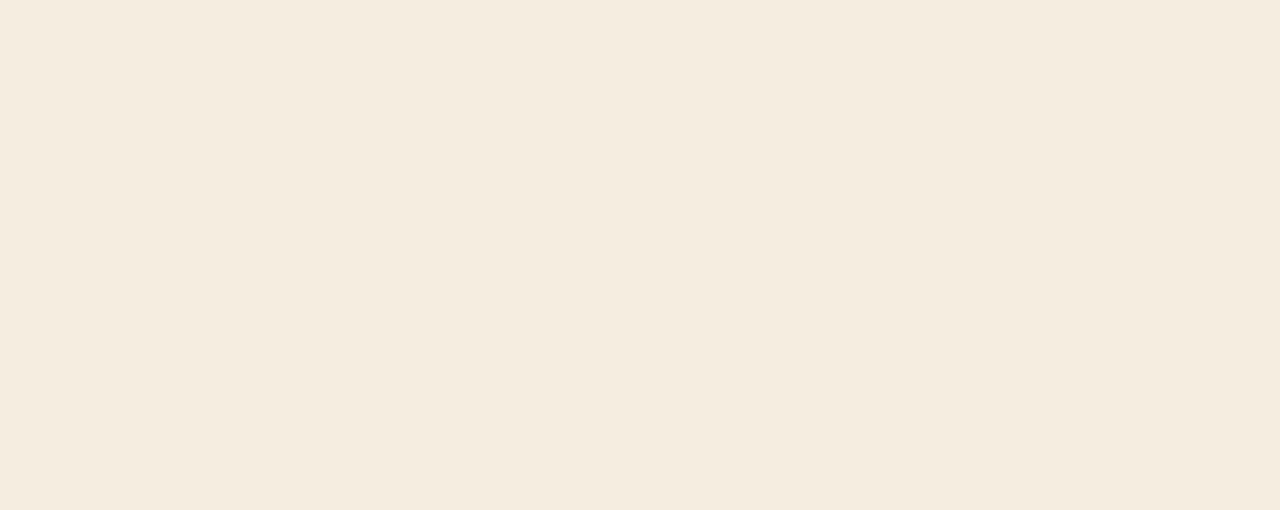
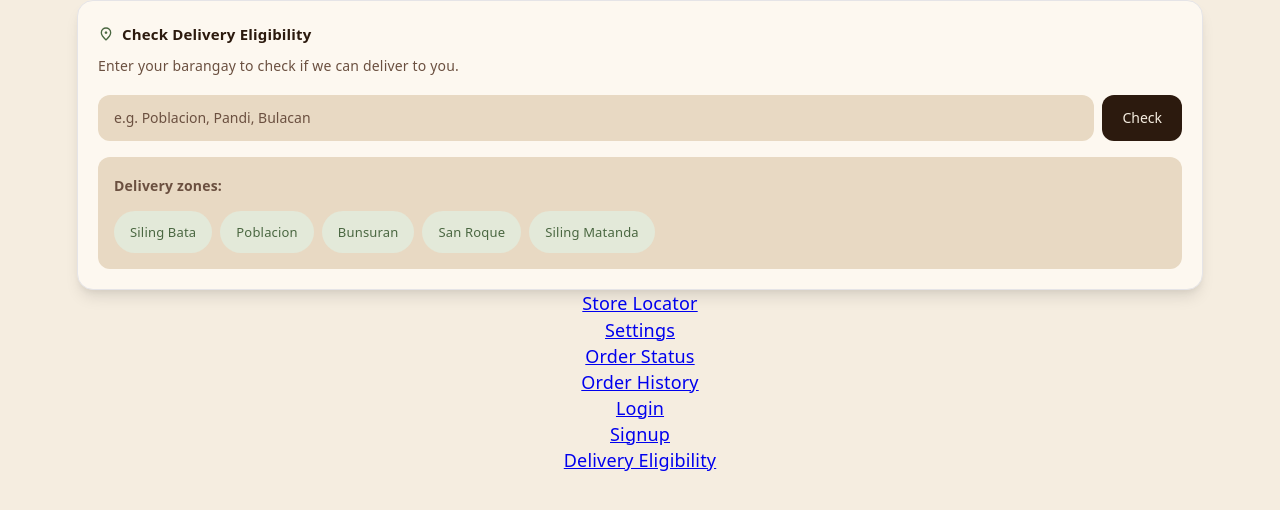
Before and after one commit to shiyyya/kopi-cafe-system, a React (Vite) app: page /delivery-eligibility in a window 1280 px wide. Before the commit this address had no page. Shown: the top 510 px of the page. Built offline with nearby package versions, Linux system fonts and the light colour scheme.

Commit message:
added delivery-eligibility component

```diff
--- a/src/App.jsx
+++ b/src/App.jsx
@@ -18,6 +18,7 @@ function App() {
          <Link to="order-history">Order History</Link><br></br>
            <Link to="login">Login</Link><br></br>
              <Link to="signup">Signup</Link><br></br>
+              <Link to="delivery-eligibility">Delivery Eligibility</Link><br></br>
     </div>
   )
 }
--- /dev/null
+++ b/src/components/blocks/delivery-eligibility/delivery-eligibility.css
@@ -0,0 +1,184 @@
+.eligibilityCard {
+  background: var(--card-bg);
+  border: 1px solid var(--border);
+  border-radius: 16px;
+  padding: 20px;
+  box-shadow: var(--shadow);
+  text-align: left;
+}
+
+.eligibilityTitleRow {
+  display: flex;
+  align-items: center;
+  gap: 8px;
+  margin-bottom: 6px;
+}
+
+.eligibilityTitleRow .titleIcon {
+  width: 16px;
+  height: 16px;
+}
+
+.eligibilityTitleRow h3 {
+  font-family: var(--heading);
+  color: var(--accent);
+  font-size: 15px;
+  font-weight: 600;
+  margin: 0;
+}
+
+.eligibilitySubtext {
+  color: var(--text);
+  font-size: 14px;
+  margin: 0 0 16px;
+}
+
+.eligibilityForm {
+  display: flex;
+  gap: 8px;
+}
+
+.eligibilityInput {
+  flex: 1;
+  min-width: 0;
+  background: var(--input-bg);
+  border: 1px solid var(--text-1);
+  color: var(--text-3);
+  font: inherit;
+  font-size: 14px;
+  border-radius: 12px;
+  padding: 10px 16px;
+  outline: none;
+}
+
+.eligibilityInput::placeholder {
+  color: var(--text);
+}
+
+.eligibilityInput:focus {
+  box-shadow: 0 0 0 2px var(--accent-border);
+}
+
+.eligibilityButton {
+  flex-shrink: 0;
+  background: var(--accent);
+  color: var(--text-h);
+  font: inherit;
+  font-size: 14px;
+  font-weight: 500;
+  border: none;
+  border-radius: 12px;
+  padding: 10px 20px;
+  cursor: pointer;
+  transition: opacity 0.15s ease;
+}
+
+.eligibilityButton:hover {
+  opacity: 0.85;
+}
+
+.eligibilityResult {
+  margin: 12px 0 0;
+  padding: 12px 14px;
+  border-radius: 12px;
+  display: flex;
+  align-items: flex-start;
+  gap: 10px;
+}
+
+.eligibilityResult .resultIcon {
+  width: 18px;
+  height: 18px;
+  flex-shrink: 0;
+  margin-top: 1px;
+}
+
+.eligibilityResult > div {
+  display: flex;
+  flex-direction: column;
+  gap: 2px;
+}
+
+.eligibilityResultTitle {
+  margin: 0;
+  font-size: 13.5px;
+  font-weight: 600;
+}
+
+.eligibilityResultSubtitle {
+  margin: 0;
+  font-size: 12.5px;
+  opacity: 0.85;
+}
+
+.eligibilityResult.eligible {
+  background: var(--success-bg);
+  color:  var(--success);
+}
+
+.eligibilityResult.ineligible {
+  background: var(--error-bg);
+  color: var(--error);
+}
+
+
+@media (max-width: 480px) {
+  .eligibilitySubtext,
+  .eligibilityInput,
+  .eligibilityButton {
+    font-size: 12.5px;
+  }
+
+  .eligibilityTitleRow h3 {
+    font-size: 13.5px;
+  }
+
+  .eligibilityResultTitle {
+    font-size: 10px;
+  }
+
+  .eligibilityResultSubtitle {
+    font-size: 11px;
+  }
+}
+
+.zonesSection {
+  background: var(--input-bg);
+  border-radius: 12px;
+  padding: 16px;
+  margin-top: 16px;
+}
+
+.zonesLabel {
+  font-family: var(--heading);
+  color: var(--text-1);
+  font-size: 14px;
+  font-weight: 600;
+  margin: 0 0 12px;
+}
+
+.zonesList {
+  display: flex;
+  flex-wrap: wrap;
+  gap: 8px;
+}
+
+.zoneTag {
+  background: var(--btn-bg);
+  color: var(--btn-primary);
+  font-size: 13px;
+  font-weight: 500;
+  padding: 8px 16px;
+  border-radius: 999px;
+}
+
+@media (max-width: 480px) {
+  .zonesLabel {
+    font-size: 12.5px;
+  }
+
+  .zoneTag {
+    font-size: 11.5px;
+    padding: 7px 14px;
+  }
+}
--- /dev/null
+++ b/src/components/blocks/delivery-eligibility/delivery-eligibility.jsx
@@ -0,0 +1,82 @@
+import { useState } from 'react';
+import './delivery-eligibility.css';
+import Input from '/src/components/elements/input/input.jsx';
+import Button from '/src/components/elements/button/button.jsx';
+import PinIcon from '/src/assets/icons/location.svg?react';
+import CheckCircleIcon from '/src/assets/icons/check-circle.svg?react';
+import AlertIcon from '/src/assets/icons/alert.svg?react';
+
+const DELIVERY_ZONES = ['Siling Bata', 'Poblacion', 'Bunsuran', 'San Roque', 'Siling Matanda'];
+
+const normalize = (str) =>
+  str
+    .toLowerCase()
+    .trim()
+    .replace(/^(brgy\.?|barangay)\s+/i, '')
+    .replace(/\s+/g, ' ');
+
+export default function DeliveryEligibility() {
+  const [barangay, setBarangay] = useState('');
+  const [result, setResult] = useState(null);
+
+  const handleChange = (e) => {
+    setBarangay(e.target.value);
+    setResult(null);
+  };
+
+  const handleCheck = () => {
+    const query = normalize(barangay);
+    if (!query) return setResult(null);
+
+    const eligible = DELIVERY_ZONES.some((zone) => normalize(zone) === query);
+    setResult(eligible ? 'eligible' : 'ineligible');
+  };
+
+  const ResultIcon = result === 'eligible' ? CheckCircleIcon : AlertIcon;
+
+  return (
+    <div className="eligibilityCard">
+      <div className="eligibilityTitleRow">
+        <PinIcon className="titleIcon" />
+        <h3>Check Delivery Eligibility</h3>
+      </div>
+      <p className="eligibilitySubtext">Enter your barangay to check if we can deliver to you.</p>
+
+      <div className="eligibilityForm">
+        <Input
+          value={barangay}
+          onChange={handleChange}
+          onKeyDown={(e) => e.key === 'Enter' && handleCheck()}
+          placeholder="e.g. Poblacion, Pandi, Bulacan"
+          className="eligibilityInput"
+        />
+        <Button type="button" onClick={handleCheck} className="eligibilityButton">
+          Check
+        </Button>
+      </div>
+
+      {result && (
+        <div className={`eligibilityResult ${result}`}>
+          <ResultIcon className="resultIcon" />
+          <div>
+            <p className="eligibilityResultTitle">
+              {result === 'eligible' ? 'We deliver to your area!' : 'Sorry, not in our delivery zone yet.'}
+            </p>
+            <p className="eligibilityResultSubtitle">
+              {result === 'eligible' ? 'Delivery fee: ₱50.00' : 'Self-pickup is available for everyone!'}
+            </p>
+          </div>
+        </div>
+      )}
+
+      <div className="zonesSection">
+        <p className="zonesLabel">Delivery zones:</p>
+        <div className="zonesList">
+          {DELIVERY_ZONES.map((zone) => (
+            <span key={zone} className="zoneTag">{zone}</span>
+          ))}
+        </div>
+      </div>
+    </div>
+  );
+}
--- a/src/components/elements/input/input.css
+++ b/src/components/elements/input/input.css
@@ -0,0 +1,8 @@
+.input {
+  font-family: inherit;
+}
+
+.input:disabled {
+  opacity: 0.6;
+  cursor: not-allowed;
+}
--- a/src/components/elements/input/input.jsx
+++ b/src/components/elements/input/input.jsx
@@ -1,3 +1,29 @@
+// import './input.css';
+
+// function Input({
+//     type = "text",
+//     name,
+//     value,
+//     onChange,
+//     placeholder,
+//     className = "",
+//     disabled = false,
+// }) {
+//     return (
+//         <input
+//             type={type}
+//             name={name}
+//             value={value}
+//             onChange={onChange}
+//             placeholder={placeholder}
+//             className={className}
+//             disabled={disabled}
+//         />
+//     );
+// }
+
+// export default Input;
+
 import './input.css';
 
 function Input({
@@ -8,6 +34,7 @@ function Input({
     placeholder,
     className = "",
     disabled = false,
+    ...rest
 }) {
     return (
         <input
@@ -16,8 +43,9 @@ function Input({
             value={value}
             onChange={onChange}
             placeholder={placeholder}
-            className={className}
+            className={`input ${className}`.trim()}
             disabled={disabled}
+            {...rest}
         />
     );
 }
--- a/src/index.css
+++ b/src/index.css
@@ -1,5 +1,5 @@
 :root {
-  --text: #6b6375;
+  --text: #6B5040;
   --text-h: #F5EDE0;
   --bg: #F5EDE0;
   --border: #e5e4e7;
@@ -14,6 +14,7 @@
   --btn-primary: #4A6741;
   --btn-secondary: #2C1A0E;
   --btn-label: #FFFFFF;
+  --btn-bg:   #e3e9d9;
 
   --progress: #4A6741;
 
@@ -26,6 +27,12 @@
   --header-bg: #2C1A0E;
 
   --notif: #D4C078;
+
+  --error: #a2402f;
+  --error-bg: #fbe9e7;
+
+  --success: #2f6b3a;
+  --success-bg: #e3e9d9;
 
   --sans: 'Nunito Sans', system-ui, 'Segoe UI', Roboto, sans-serif;
   --heading: 'Playfair Display', system-ui, 'Segoe UI', Roboto, sans-serif;
--- a/src/main.jsx
+++ b/src/main.jsx
@@ -10,6 +10,7 @@ import OrderHistory from './customer/pages/order-history/order-history.jsx';
 import Settings from './customer/pages/settings/settings.jsx';
 import LogIn from './customer/pages/Login/Login.jsx';
 import SignUp from './customer/pages/signup/signup.jsx';
+import DeliveryEligibility from './components/blocks/delivery-eligibility/delivery-eligibility.jsx';
 // import Walkin_Customer from './staff/pages/walk-in/walk-in.jsx';
 
 
@@ -25,6 +26,7 @@ createRoot(document.getElementById('root')).render(
           <Route path="settings" element={<Settings />} />
            <Route path="login" element={<LogIn />} />
            <Route path="signup" element={<SignUp />} />
+            <Route path="delivery-eligibility" element={<DeliveryEligibility />} />
            {/* <Route path="walk-in" element={<Walkin_Customer />}/> */}
         </Route>
       </Routes>
```
